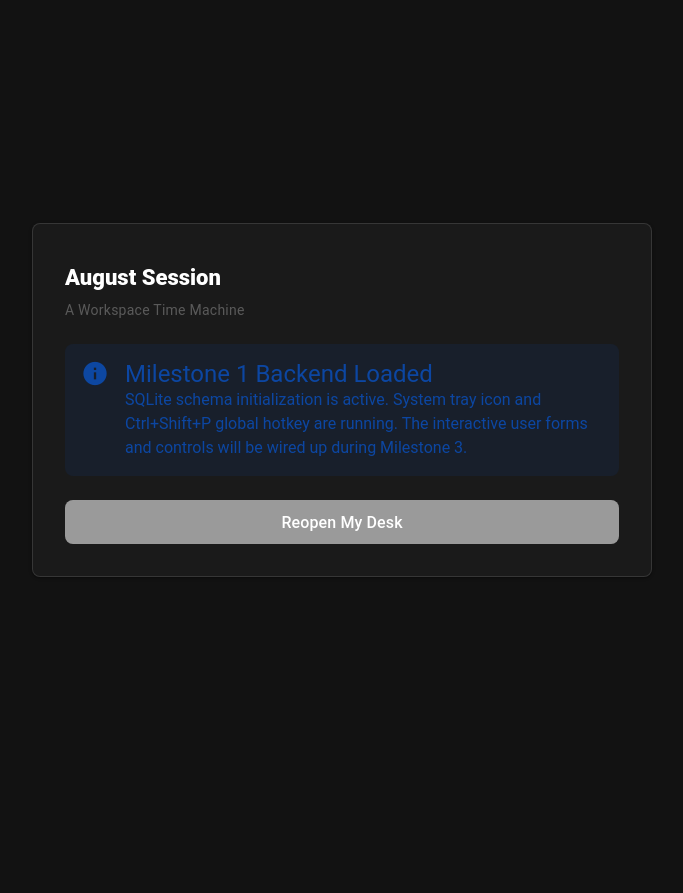
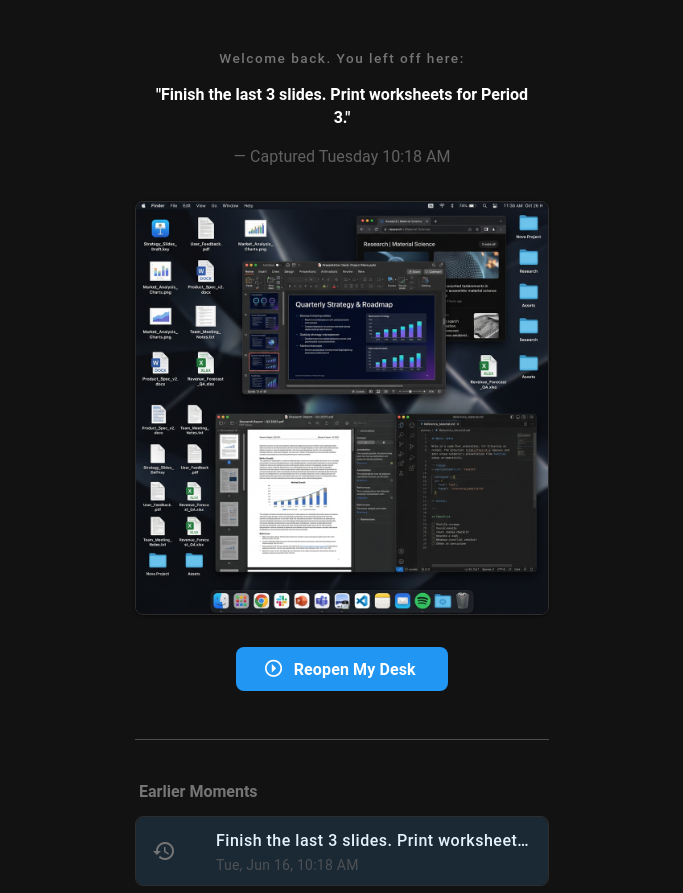
Before and after one commit to August-Trung/august-session, a Vue app: page / in a window 1280 px wide. Shown: the top 893 px of the page, without its empty margins (298-981 px from the left). Before the commit the page ends 800 px from the top, so only its background shows below. Built offline with nearby package versions, Linux system fonts and the light colour scheme.

Commit message:
feat(m3): implement mock frontend overlay, resume card, and history journal views

```diff
--- a/src/App.vue
+++ b/src/App.vue
@@ -1,5 +1,7 @@
 <script setup lang="ts">
 import { ref, onMounted } from 'vue'
+import PauseOverlay from './views/PauseOverlay.vue'
+import ResumeView from './views/ResumeView.vue'
 
 const currentView = ref('resume')
 
@@ -20,64 +22,34 @@ onMounted(() => {
 
 <template>
   <v-app theme="dark">
-    <v-main class="d-flex align-center justify-center fill-height">
+    <v-main class="fill-height">
       <!-- PAUSE OVERLAY VIEW -->
-      <v-container v-if="currentView === 'pause'" class="text-center pa-4">
-        <v-card class="mx-auto pa-6 rounded-lg border-thin" max-width="460" color="#1A1A1A" elevation="12">
-          <v-card-title class="text-h6 font-weight-bold text-left px-0 pb-1">
-            August Session
-          </v-card-title>
-          <v-card-subtitle class="text-left px-0 pb-4 text-grey-darken-1">
-            Pause Workspace (M1 Backend Connected)
-          </v-card-subtitle>
-          <v-textarea
-            label="What should you remember?"
-            variant="outlined"
-            placeholder="Write a sentence to future-you..."
-            rows="3"
-            hide-details
-            disabled
-            class="mb-4"
-          ></v-textarea>
-          <v-card-actions class="justify-end px-0">
-            <v-btn color="primary" variant="flat" disabled class="px-6">Done</v-btn>
-          </v-card-actions>
-        </v-card>
-      </v-container>
+      <PauseOverlay v-if="currentView === 'pause'" />
 
       <!-- RESUME/MAIN VIEW -->
-      <v-container v-else class="text-center pa-4">
-        <v-card class="mx-auto pa-8 rounded-lg border-thin" max-width="620" color="#1A1A1A" elevation="8">
-          <v-card-title class="text-h4 font-weight-black text-left px-0 pb-2">
-            August Session
-          </v-card-title>
-          <v-card-subtitle class="text-subtitle-1 text-left px-0 pb-6 text-grey-darken-1">
-            A Workspace Time Machine
-          </v-card-subtitle>
-
-          <v-alert
-            type="info"
-            color="blue-darken-4"
-            variant="tonal"
-            class="text-left mb-6 rounded-lg"
-            title="Milestone 1 Backend Loaded"
-          >
-            SQLite schema initialization is active. System tray icon and Ctrl+Shift+P global hotkey are running. The interactive user forms and controls will be wired up during Milestone 3.
-          </v-alert>
-
-          <v-btn color="grey-darken-3" disabled block size="large" variant="flat" class="rounded-lg">
-            Reopen My Desk
-          </v-btn>
-        </v-card>
-      </v-container>
+      <ResumeView v-else />
     </v-main>
   </v-app>
 </template>
 
 <style>
 html, body {
-  overflow: hidden;
+  overflow-y: auto !important;
   user-select: none;
   background-color: #121212 !important;
 }
+/* Custom premium scrollbar styling */
+::-webkit-scrollbar {
+  width: 8px;
+}
+::-webkit-scrollbar-track {
+  background: #121212;
+}
+::-webkit-scrollbar-thumb {
+  background: #2D2D2D;
+  border-radius: 4px;
+}
+::-webkit-scrollbar-thumb:hover {
+  background: #3D3D3D;
+}
 </style>
--- /dev/null
+++ b/src/components/RememberList.vue
@@ -0,0 +1,78 @@
+<script setup lang="ts">
+import { defineProps, defineEmits } from 'vue'
+
+export interface MomentInfo {
+  id: string
+  words: string
+  screenshot: string
+  created_at: string
+}
+
+defineProps<{
+  moments: MomentInfo[]
+  selectedId?: string
+}>()
+
+const emit = defineEmits<{
+  (e: 'select', moment: MomentInfo): void
+}>()
+
+const formatDate = (dateStr: string) => {
+  try {
+    const d = new Date(dateStr)
+    return d.toLocaleString('en-US', {
+      weekday: 'short',
+      month: 'short',
+      day: 'numeric',
+      hour: '2-digit',
+      minute: '2-digit',
+    })
+  } catch (e) {
+    return dateStr
+  }
+}
+</script>
+
+<template>
+  <div class="remember-list text-left">
+    <div class="text-subtitle-2 font-weight-bold text-grey-darken-1 mb-3 px-1">
+      Earlier Moments
+    </div>
+
+    <v-list class="pa-0 bg-transparent" lines="two">
+      <v-list-item
+        v-for="moment in moments"
+        :key="moment.id"
+        :value="moment"
+        :active="selectedId === moment.id"
+        active-color="primary"
+        class="mb-2 rounded-lg border-thin list-item-custom"
+        @click="emit('select', moment)"
+      >
+        <template v-slot:prepend>
+          <v-icon icon="mdi-history" class="mr-2 text-grey-darken-1"></v-icon>
+        </template>
+
+        <v-list-item-title class="font-weight-medium text-body-1 text-white">
+          {{ moment.words || '(No message left)' }}
+        </v-list-item-title>
+
+        <v-list-item-subtitle class="text-caption text-grey-darken-2 mt-1">
+          {{ formatDate(moment.created_at) }}
+        </v-list-item-subtitle>
+      </v-list-item>
+    </v-list>
+  </div>
+</template>
+
+<style scoped>
+.list-item-custom {
+  background-color: #1A1A1A !important;
+  border-color: #2D2D2D !important;
+  transition: all 0.2s ease;
+}
+.list-item-custom:hover {
+  background-color: #252525 !important;
+  border-color: #3D3D3D !important;
+}
+</style>
--- /dev/null
+++ b/src/views/PauseOverlay.vue
@@ -0,0 +1,71 @@
+<script setup lang="ts">
+import { ref, onMounted } from 'vue'
+import { appWindow } from '@tauri-apps/api/window'
+
+const words = ref('')
+const closeEverything = ref(false)
+const inputRef = ref<any>(null)
+
+onMounted(() => {
+  // Focus the input area on load
+  setTimeout(() => {
+    if (inputRef.value) {
+      const textarea = inputRef.value.$el.querySelector('textarea')
+      if (textarea) textarea.focus()
+    }
+  }, 100)
+})
+
+const submitPause = async () => {
+  console.log("Submitting pause:", { words: words.value, closeEverything: closeEverything.value })
+  try {
+    await appWindow.close()
+  } catch (e) {
+    console.error("Failed to close window:", e)
+  }
+}
+</script>
+
+<template>
+  <v-card class="pa-6 rounded-lg border-thin fill-height d-flex flex-column" color="#1A1A1A" flat>
+    <v-card-title class="text-h6 font-weight-bold px-0 pb-1">
+      August Session
+    </v-card-title>
+    <v-card-subtitle class="px-0 pb-4 text-grey-darken-1">
+      What should you remember?
+    </v-card-subtitle>
+
+    <v-textarea
+      ref="inputRef"
+      v-model="words"
+      label="Type your message to future-self..."
+      variant="outlined"
+      rows="3"
+      no-resize
+      hide-details
+      class="mb-4"
+      @keydown.enter.prevent="submitPause"
+    ></v-textarea>
+
+    <v-checkbox
+      v-model="closeEverything"
+      label="Close everything"
+      color="primary"
+      density="compact"
+      hide-details
+      class="mb-4"
+    ></v-checkbox>
+
+    <v-card-actions class="justify-end px-0 mt-auto">
+      <v-btn color="primary" variant="flat" class="px-6 rounded-lg" @click="submitPause">
+        Done
+      </v-btn>
+    </v-card-actions>
+  </v-card>
+</template>
+
+<style scoped>
+.v-card {
+  border-radius: 8px !important;
+}
+</style>
--- /dev/null
+++ b/src/views/ResumeView.vue
@@ -0,0 +1,154 @@
+<script setup lang="ts">
+import { ref } from 'vue'
+import RememberList, { MomentInfo } from '../components/RememberList.vue'
+import mockDesktop from '../assets/mock_desktop.png'
+
+// Mock data for M3 layout validation
+const mockMoments = ref<MomentInfo[]>([
+  {
+    id: '1',
+    words: 'Finish the last 3 slides. Print worksheets for Period 3.',
+    screenshot: mockDesktop,
+    created_at: '2026-06-16T17:18:00+07:00',
+  },
+  {
+    id: '2',
+    words: 'Check if the Airbnb near Sagrada Família has a crib.',
+    screenshot: mockDesktop,
+    created_at: '2026-06-15T20:45:00+07:00',
+  },
+  {
+    id: '3',
+    words: 'Dado blade width matters — check before ordering lumber.',
+    screenshot: mockDesktop,
+    created_at: '2026-06-14T18:30:00+07:00',
+  },
+])
+
+const activeMoment = ref<MomentInfo>(mockMoments.value[0])
+
+const selectMoment = (moment: MomentInfo) => {
+  activeMoment.value = moment
+}
+
+const reopenDesk = () => {
+  console.log("Reopening desk layout for:", activeMoment.value.words)
+  // In M4: connect restore Tauri IPC command
+}
+
+const formatDateRelative = (dateStr: string) => {
+  try {
+    const d = new Date(dateStr)
+    return d.toLocaleDateString('en-US', {
+      weekday: 'long',
+      hour: '2-digit',
+      minute: '2-digit',
+    })
+  } catch (e) {
+    return dateStr
+  }
+}
+</script>
+
+<template>
+  <v-container class="py-12 px-6 main-container" fluid>
+    <v-row justify="center">
+      <v-col cols="12" sm="10" md="8" lg="6">
+        <!-- Main Words Display -->
+        <div class="text-center mb-8">
+          <div class="text-subtitle-1 text-grey-darken-1 mb-2 font-weight-medium uppercase-label">
+            Welcome back. You left off here:
+          </div>
+          <div class="text-h4 font-weight-bold text-white px-4 py-2 words-highlight">
+            "{{ activeMoment.words || '(No message left)' }}"
+          </div>
+          <div class="text-caption text-grey-darken-2 mt-2">
+            — Captured {{ formatDateRelative(activeMoment.created_at) }}
+          </div>
+        </div>
+
+        <!-- Desk Photograph Preview -->
+        <v-hover v-slot="{ isHovering, props }">
+          <v-card
+            v-bind="props"
+            class="mx-auto rounded-lg border-thin overflow-hidden mb-8 desk-card"
+            elevation="12"
+            max-width="560"
+            @click="reopenDesk"
+          >
+            <v-img
+              :src="activeMoment.screenshot"
+              aspect-ratio="16/9"
+              cover
+              class="desk-img"
+            >
+              <div
+                class="fill-height d-flex align-center justify-center overlay-effect"
+                :class="{ 'show-overlay': isHovering }"
+              >
+                <v-icon icon="mdi-play-circle" size="72" color="white"></v-icon>
+              </div>
+            </v-img>
+          </v-card>
+        </v-hover>
+
+        <!-- Main Action Button -->
+        <div class="text-center mb-12">
+          <v-btn
+            color="primary"
+            size="large"
+            variant="flat"
+            class="rounded-lg px-8 py-3 font-weight-bold"
+            prepend-icon="mdi-arrow-right-drop-circle-outline"
+            @click="reopenDesk"
+          >
+            Reopen My Desk
+          </v-btn>
+        </div>
+
+        <v-divider class="mb-10 border-opacity-25"></v-divider>
+
+        <!-- History Journal List -->
+        <RememberList
+          :moments="mockMoments"
+          :selectedId="activeMoment.id"
+          @select="selectMoment"
+        />
+      </v-col>
+    </v-row>
+  </v-container>
+</template>
+
+<style scoped>
+.main-container {
+  max-width: 900px;
+  margin: 0 auto;
+}
+.uppercase-label {
+  letter-spacing: 1.5px;
+  font-size: 0.85rem !important;
+}
+.words-highlight {
+  line-height: 1.4;
+  word-break: break-word;
+}
+.desk-card {
+  border-color: #2D2D2D !important;
+  cursor: pointer;
+  background-color: #121212 !important;
+}
+.desk-img {
+  transition: transform 0.4s cubic-bezier(0.25, 0.8, 0.25, 1);
+}
+.desk-card:hover .desk-img {
+  transform: scale(1.03);
+}
+.overlay-effect {
+  background: rgba(0, 0, 0, 0.4);
+  opacity: 0;
+  transition: opacity 0.3s ease;
+}
+.show-overlay {
+  opacity: 1;
+}
+</style>
```
Also changed, not shown: src/assets/mock_desktop.png (added).
